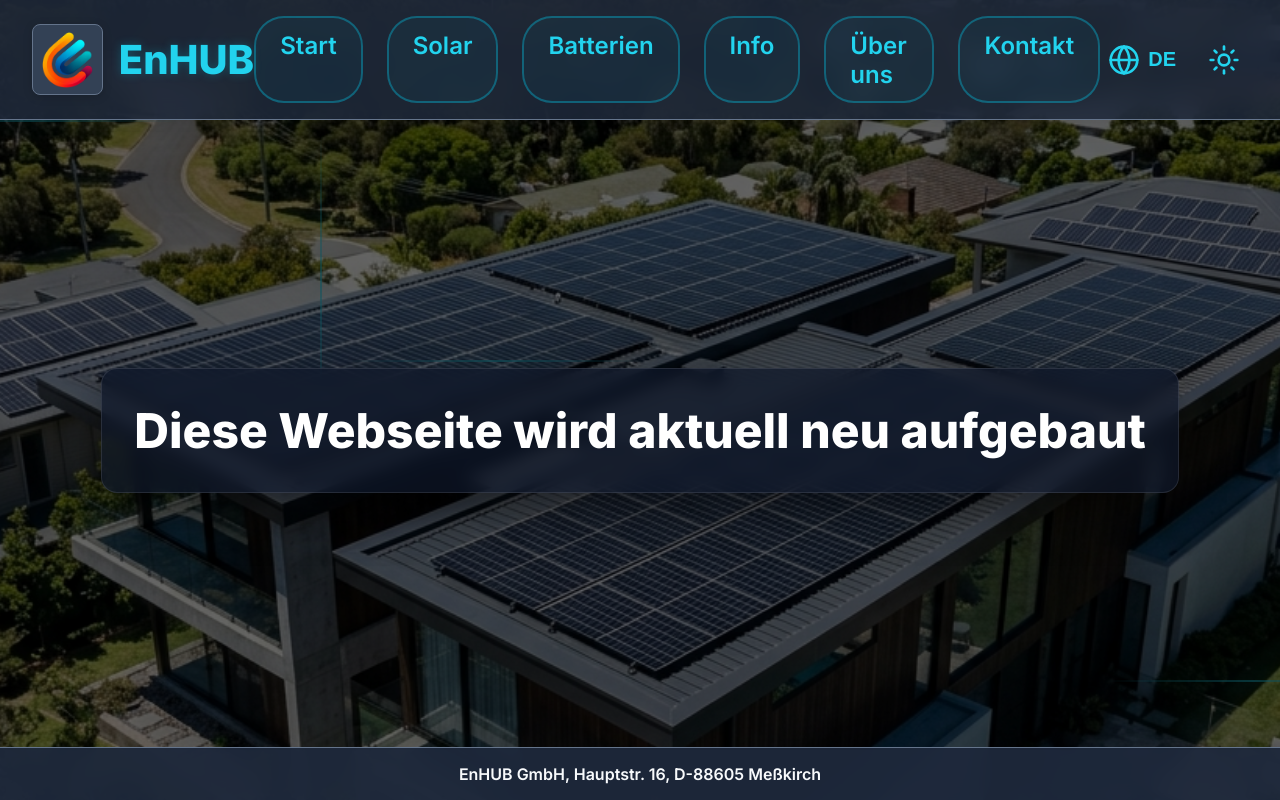
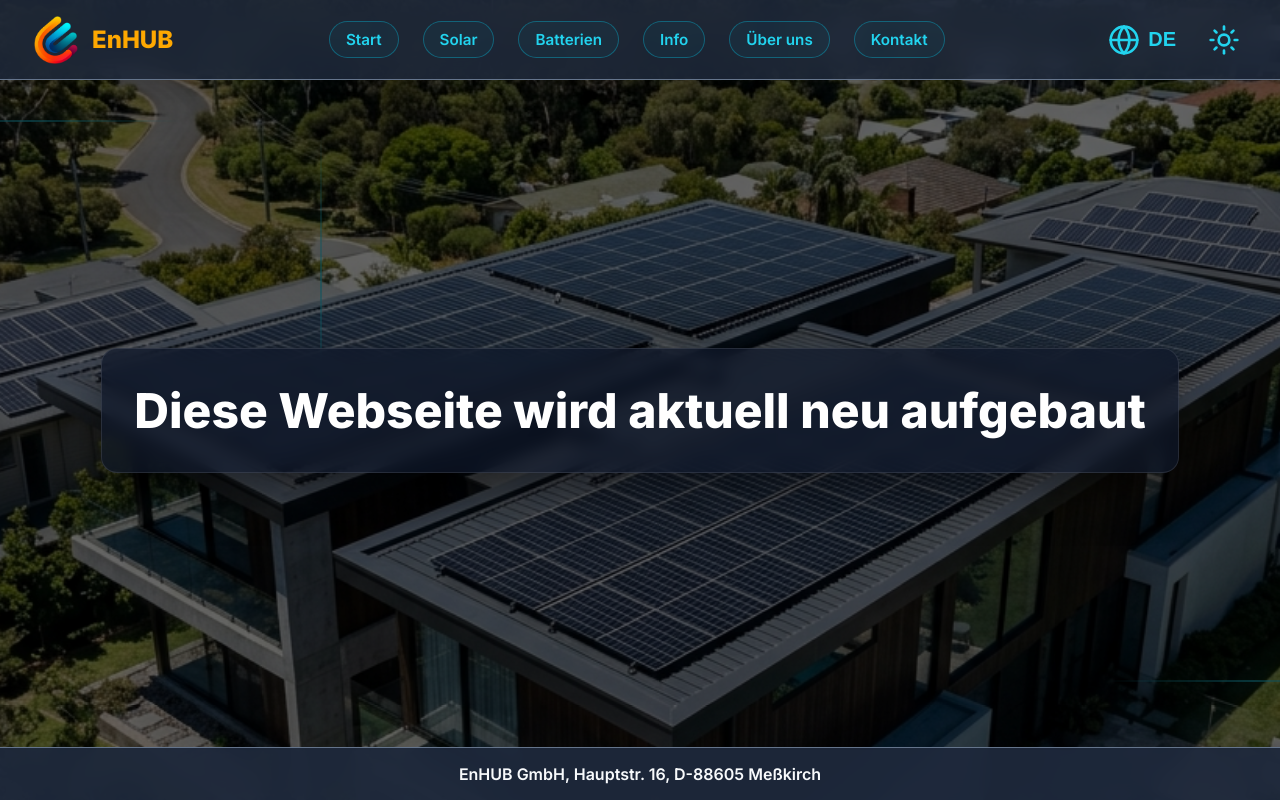
Before and after one commit to seyon1988/enhub-gmbh-solar-fe, a React (Vite) app: page / in a window 1280 px wide. Built offline with nearby package versions, Linux system fonts and the light colour scheme.

Commit message:
Revert header sizing to 80px and perfectly match EnHUB text to logo color

```diff
--- a/src/App.tsx
+++ b/src/App.tsx
@@ -63,11 +63,9 @@ function App() {
       </div>
 
       <header>
-        {/* Logo: Image + Text with background for visibility */}
+        {/* Logo: Image + Text directly */}
         <div className="logo-container" onClick={() => scrollTo('home')}>
-          <div className="logo-bg-wrapper">
-            <img src="/logo_002.png" alt="EnHUB Logo" className="logo-img" />
-          </div>
+          <img src="/logo_002.png" alt="EnHUB Logo" className="logo-img" />
           <span className="logo-text">EnHUB</span>
         </div>
 
--- a/src/index.css
+++ b/src/index.css
@@ -70,7 +70,7 @@ header {
   top: 0;
   left: 0;
   right: 0;
-  height: 120px;
+  height: 80px;
   background: var(--header-bg);
   backdrop-filter: blur(12px);
   display: flex;
@@ -85,33 +85,22 @@ header {
 .logo-container {
   display: flex;
   align-items: center;
-  gap: 1rem;
+  gap: 0.75rem;
   font-weight: 800;
-  font-size: 2.5rem;
+  font-size: 1.5rem;
   color: var(--text-color);
   cursor: pointer;
 }
 
 .logo-text {
-  color: var(--cyan);
+  color: #fea801;
   font-weight: 800;
-  text-shadow: 0 0 10px rgba(6, 182, 212, 0.3);
-}
-
-.logo-bg-wrapper {
-  background: var(--bg-color-alt);
-  padding: 0.4rem;
-  border-radius: 8px;
-  display: flex;
-  align-items: center;
-  justify-content: center;
-  box-shadow: 0 2px 10px rgba(0,0,0,0.15);
-  border: 1px solid var(--border-color);
+  font-size: 1.5rem;
 }
 
 .logo-img {
-  width: 56px;
-  height: 56px;
+  width: 48px;
+  height: 48px;
   object-fit: contain;
 }
 
@@ -126,10 +115,10 @@ nav a {
   color: var(--cyan);
   text-decoration: none;
   transition: all 0.3s ease;
-  font-size: 1.5rem;
-  padding: 0.8rem 1.5rem;
-  border: 2px solid rgba(6, 182, 212, 0.4);
-  border-radius: 30px;
+  font-size: 0.95rem;
+  padding: 0.5rem 1rem;
+  border: 1px solid rgba(6, 182, 212, 0.4);
+  border-radius: 20px;
   background: rgba(6, 182, 212, 0.05);
 }
 
@@ -172,7 +161,7 @@ button.icon-btn:hover {
   flex-direction: column;
   align-items: center;
   justify-content: center;
-  padding-top: 120px;
+  padding-top: 80px;
   padding-bottom: 60px;
   overflow: hidden;
 }
```
